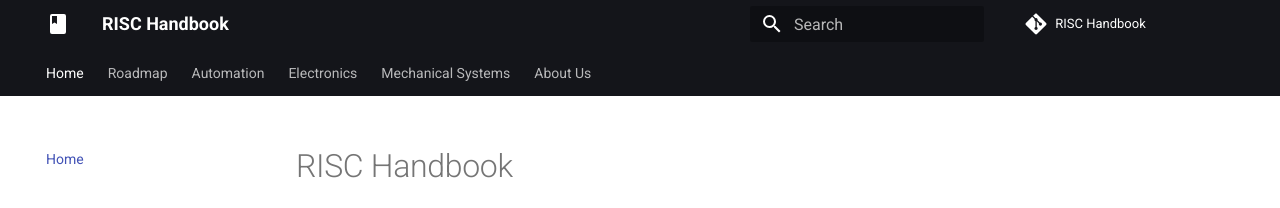
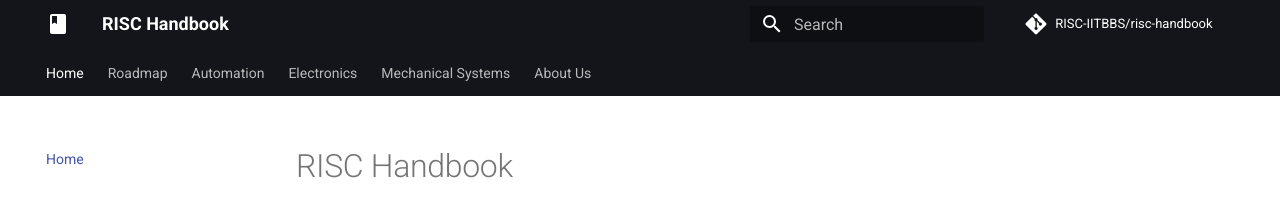
Before and after one commit to RISC-IITBBS/risc-handbook, an MkDocs documentation site: the page built from docs/index.md, in a window 1280 px wide. Shown: the top 208 px of the page. Built offline with MkDocs 1.6.1 and Material for MkDocs 9.7.7, drawn with Linux system fonts in a browser that asks for light colours; comment, search, counter and statistics services are not loaded.

Commit message:
URL Change

```diff
--- a/mkdocs.yml
+++ b/mkdocs.yml
@@ -1,7 +1,7 @@
 # Website details
 
 site_name: RISC Handbook
-site_url: https://vidit21srivastava.github.io/risc-handbook/
+site_url: https://risc-iitbbs.github.io/risc-handbook/
 
 site_description: A beginners guide to Robotics
 site_author: Robotics and Intelligence Systems Club (RISC), IIT Bhubaneswar
@@ -24,8 +24,8 @@
     primary: black
     accent: indigo
 
-repo_name: 'RISC Handbook'
-repo_url: 'https://github.com/vidit21srivastava/risc-handbook'
+repo_name: 'RISC-IITBBS/risc-handbook'
+repo_url: 'https://risc-iitbbs.github.io/risc-handbook/'
 
 extra:
   social:
@@ -53,9 +53,7 @@
   - https://polyfill.io/v3/polyfill.min.js?features=es6
   - https://cdn.jsdelivr.net/npm/mathjax@3/es5/tex-mml-chtml.js
 
-# google_analytics:
-#   - UA-173174352-1
-#   - auto
+
 
 
 # navigation bar
```
